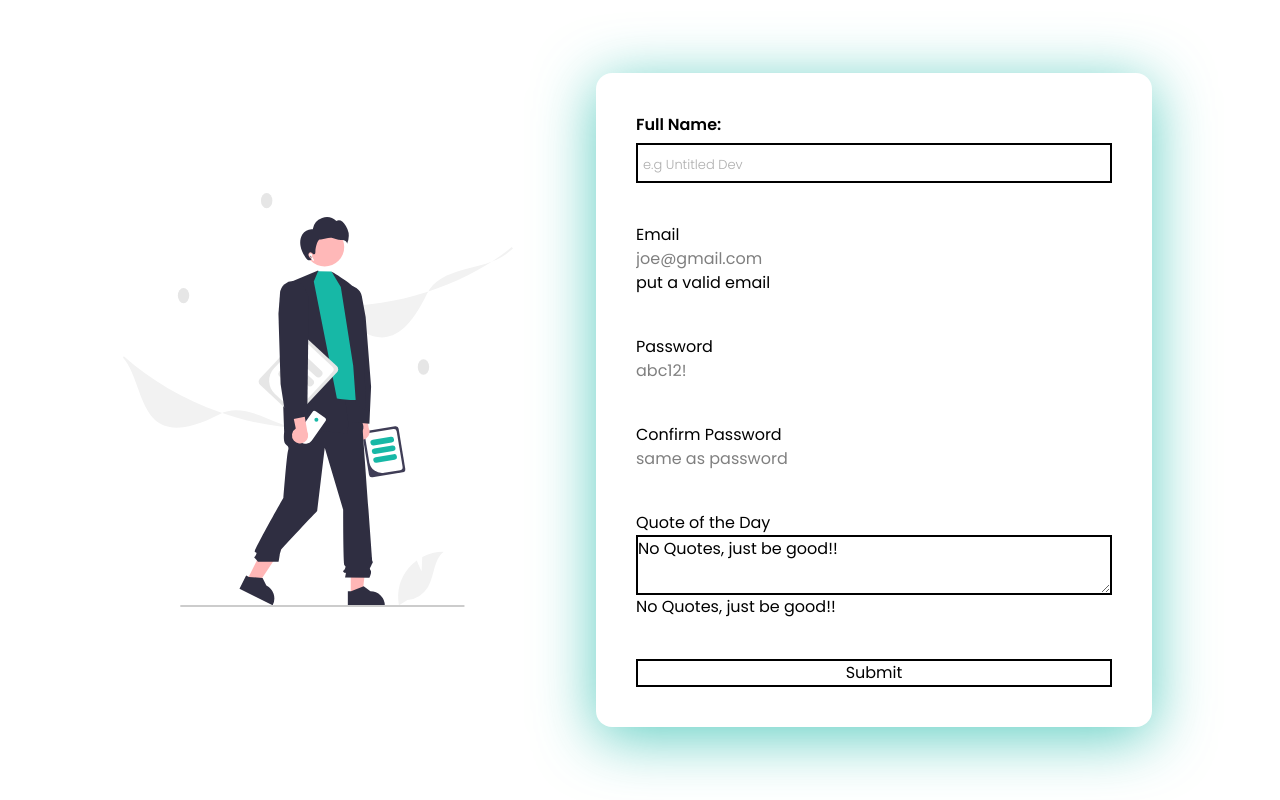
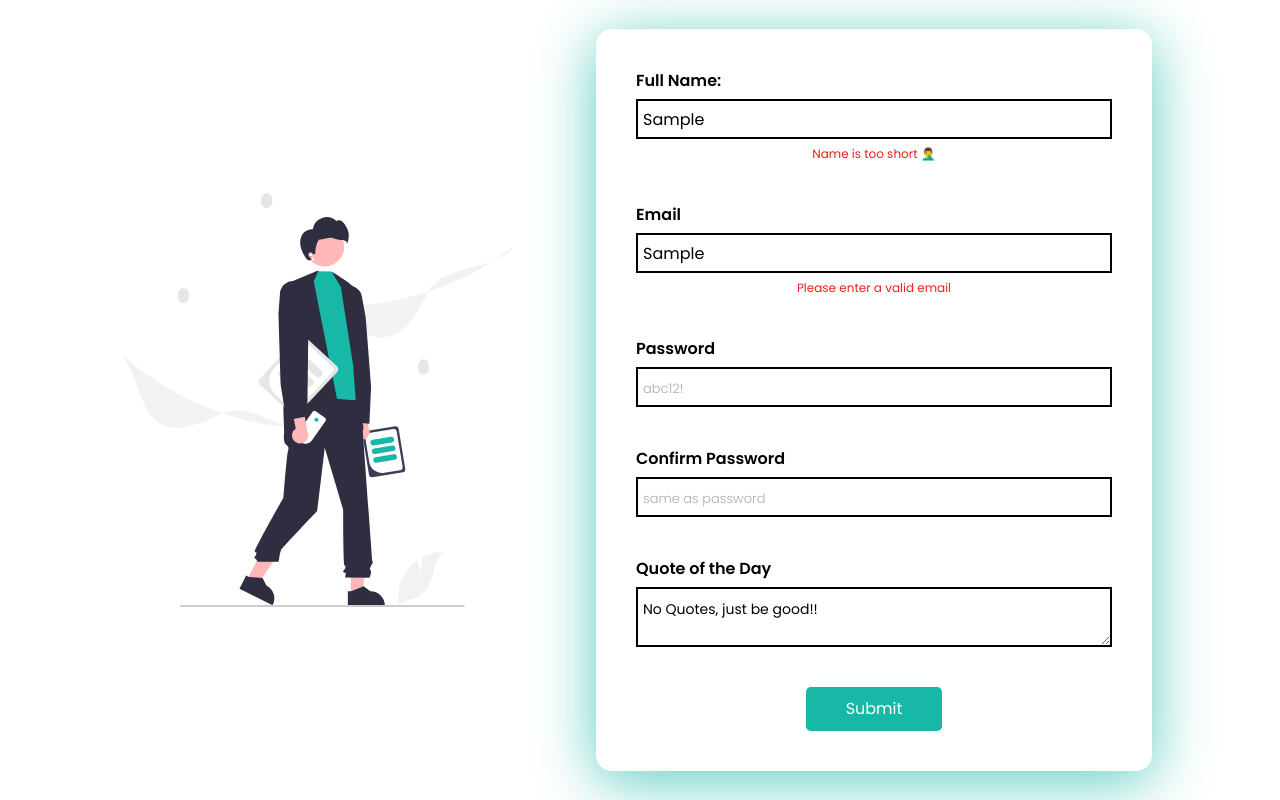
Before and after one commit to untitledDev9/Form_Handling, a React (Vite) app: page / in a window 1280 px wide. Both pictures are taken after typing "Sample", "Sample", "Sample", "Sample" into the empty fields and a click on the button "Submit". Built offline with nearby package versions, Linux system fonts and the light colour scheme.

Commit message:
improved form errors

```diff
--- a/src/index.css
+++ b/src/index.css
@@ -11,3 +11,34 @@ body {
   padding: 0 5px;
   height: 40px;
 }
+
+label {
+  font-weight: 600;
+}
+
+div {
+  display: flex;
+  flex-direction: column;
+  gap: 6px;
+}
+
+textarea {
+  padding: 10px 5px;
+  font-size: 14px;
+}
+
+button {
+  width: fit-content;
+  margin:  0 auto;
+  padding: 10px 40px;
+  background-color: #17B8A6;
+  border: none;
+  color: white;
+  border-radius: 5px;
+}
+
+p {
+  color: rgb(241, 31, 31);
+  font-size: 12px;
+  text-align: center;
+}
--- a/src/pages/FormPages.jsx
+++ b/src/pages/FormPages.jsx
@@ -9,18 +9,39 @@ const FormPages = () => {
 
     setUsers([...users, { name, email, password, confirm, quote }])
 
-    if (name.trim().length < 6) setNameError(true)
-    if (!email.includes('@')) setEmailError(true);
-    if (password.trim().length < 4) setPasswordError(true);
-    if (confirm !== password) setConfirmError(true);
+    if (name.trim().length <= 6) {
+      setNameError(true)
+      setName(name)
+    } else {
+      setName('')
+    }
+
+    if (!email.includes('@')) {
+      setEmailError(true)
+      setEmail(email)
+    } else {
+      setEmail('')
+    }
+    if (password.trim().length < 4) {
+      setPasswordError(true)
+      setPassword(password)
+    } else {
+      setPassword("")
+    }
+    if (confirm !== password) {
+      setConfirmError(true)
+      setConfirm(confirm)
+    } else {
+      setConfirm("")
+    }
 
 
-    setName("")
-    setPassword("")
-    setConfirm("")
-    setEmail("")
+
+
+    // setPassword("")
+    // setConfirm("")
+    // setEmail("")
     setQuote("No Quotes, just be good!!")
-    console.log("Form submitted with name:", name);
   };
 
 
@@ -43,21 +64,31 @@ const FormPages = () => {
 
   // }
   return (
-    <div className=" flex justify-center items-center h-screen pl-10 pr-32">
+    <section className=" flex justify-center items-center h-screen pl-10 pr-32">
 
-<div className=' w-[50%] flex items-center justify-center'>
-  <img src={backgroungImage} alt=""  className=' w-[70%]'/>
-</div>
+      <main className=' w-[50%] flex items-center justify-center'>
+        <img src={backgroungImage} alt="" className=' w-[70%]' />
+      </main>
 
 
       <form onSubmit={handleSubmit} className=' w-[50%] px-10 shadow-[0_10px_60px_rgba(23,184,166,0.7)] flex flex-col gap-10 py-10 rounded-2xl'>
-        <div  className='flex flex-col gap-1.5'>
-          <label htmlFor="full_name" className=' font-semibold'>Full Name:</label>
-          <input type="text" id='full_name' placeholder='e.g Untitled Dev' className=' border-2 input focus:outline-none focus:border-0 focus:border-b-2 focus:border-[#17B8A6] placeholder:text-[#6969698b] placeholder:text-[13px] placeholder:font-light' value={name} onChange={(e) => {
+        <div>
+
+
+
+          <label htmlFor="full_name">Full Name:</label>
+          <input type="text" id='full_name' placeholder='e.g Untitled Dev' value={name} onChange={(e) => {
             setName(e.target.value)
-            if (nameError) setNameError('')
-          }} /> {name}
-          {nameError && (<p>name is too short</p>)}
+            if (nameError) {
+              setNameError('')
+              setEmailError("")
+              setPasswordError("")
+              setConfirmError("")
+            }
+          }}
+            className=' border-2 input focus:outline-none focus:border-0 focus:border-b-2 focus:border-[#17B8A6] placeholder:text-[#6969698b] placeholder:text-[13px] placeholder:font-light transition-all duration-200 ease-in'
+          />
+          {nameError && (<p>Name is too short 🤦‍♂️</p>)}
         </div>
 
 
@@ -65,43 +96,68 @@ const FormPages = () => {
 
         <div className='flex flex-col'>
           <label htmlFor="email">Email</label>
-          <input type="text" id='email' placeholder='joe@gmail.com' className='' value={email} onChange={(e) => {
+          <input type="text" id='email' placeholder='joe@gmail.com' value={email} onChange={(e) => {
             setEmail(e.target.value)
-            if (emailError) setEmailError("")
-          }} /> {email}
-          {emailError && (<p>put a valid email</p>)}
+            if (emailError) {
+              setNameError('')
+              setEmailError("")
+              setPasswordError("")
+              setConfirmError("")
+            }
+          }}
+            className=' border-2 input focus:outline-none focus:border-0 focus:border-b-2 focus:border-[#17B8A6] placeholder:text-[#6969698b] placeholder:text-[13px] placeholder:font-light transition-all duration-200 ease-in'
+          />
+          {emailError && (<p>Please enter a valid email</p>)}
         </div>
 
 
 
         <div className='flex flex-col'>
           <label htmlFor="password">Password</label>
-          <input type="text" id='password' placeholder='abc12!' className='' value={password} onChange={(e) => {
+          <input type="text" id='password' placeholder='abc12!' value={password} onChange={(e) => {
             setPassword(e.target.value)
-            if (passwordError) setPasswordError("")
-          }} /> {password}
-          {passwordError && (<p>add more srtdvdv</p>)}
+            if (passwordError) {
+              setNameError('')
+              setEmailError("")
+              setPasswordError("")
+              setConfirmError("")
+            }
+          }}
+            className=' border-2 input focus:outline-none focus:border-0 focus:border-b-2 focus:border-[#17B8A6] placeholder:text-[#6969698b] placeholder:text-[13px] placeholder:font-light transition-all duration-200 ease-in'
+          />
+          {passwordError && (<p>Password must be 6 characters long</p>)}
         </div>
 
 
 
         <div className='flex flex-col'>
           <label htmlFor="confirm_password">Confirm Password</label>
-          <input type="text" id='confirm_password' placeholder='same as password' className='' value={confirm} onChange={(e) => {
+          <input type="text" id='confirm_password' placeholder='same as password' value={confirm} onChange={(e) => {
             setConfirm(e.target.value)
-            if (confirm) setConfirmError("")
-            }} /> {confirm}
-          {confirmError && (<p>password doest match </p>)}
+            if (confirm) {
+              setNameError('')
+              setEmailError("")
+              setPasswordError("")
+              setConfirmError("")
+            }
+          }}
+            className=' border-2 input focus:outline-none focus:border-0 focus:border-b-2 focus:border-[#17B8A6] placeholder:text-[#6969698b] placeholder:text-[13px] placeholder:font-light transition-all duration-200 ease-in'
+          />
+          {confirmError && (<p>password does'nt match !! </p>)}
         </div>
 
 
 
         <div className='flex flex-col'>
           <label htmlFor="quote">Quote of the Day</label>
-          <textarea id="quote" className='border-2 h-[60px] focus:border-[#17B8A6] max-h-[100px]' value={quote} onChange={(e) => setQuote(e.target.value)}/> {quote}
+          <textarea id="quote" className='border-2 h-[60px] focus:border-[#17B8A6] max-h-[100px]' value={quote} onChange={(e) => setQuote(e.target.value)} />
         </div>
         <button className=' border-2' type='submit'>Submit</button>
       </form>
+
+      {/* <Link>
+            <p>view all registerd form</p>
+      </Link> */}
 
 
 
@@ -110,7 +166,7 @@ const FormPages = () => {
           </div>
           ))} */}
       {/* <FormCard /> */}
-    </div>
+    </section>
   )
 }
 
```
